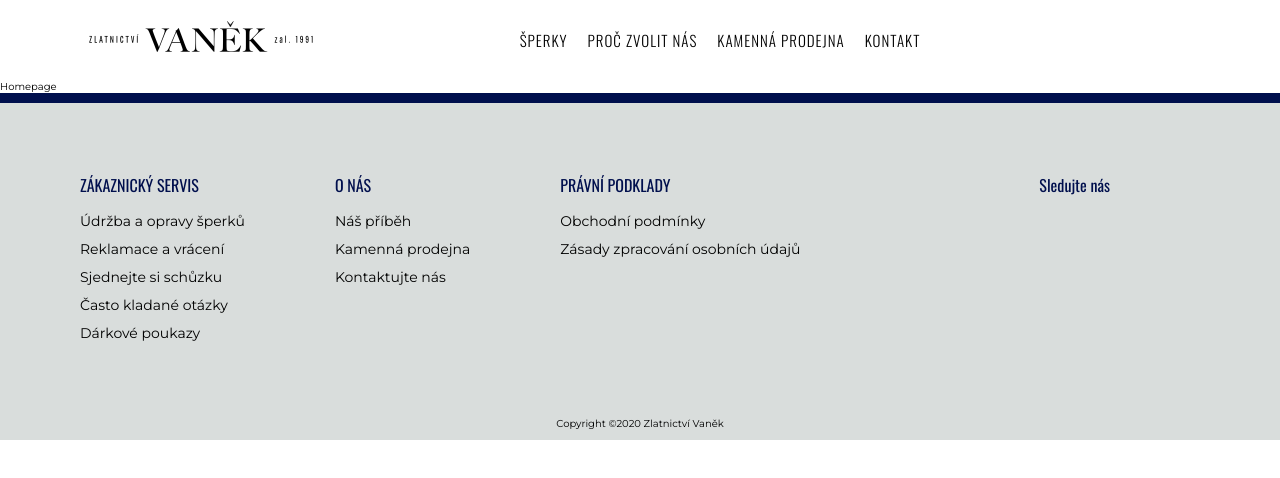
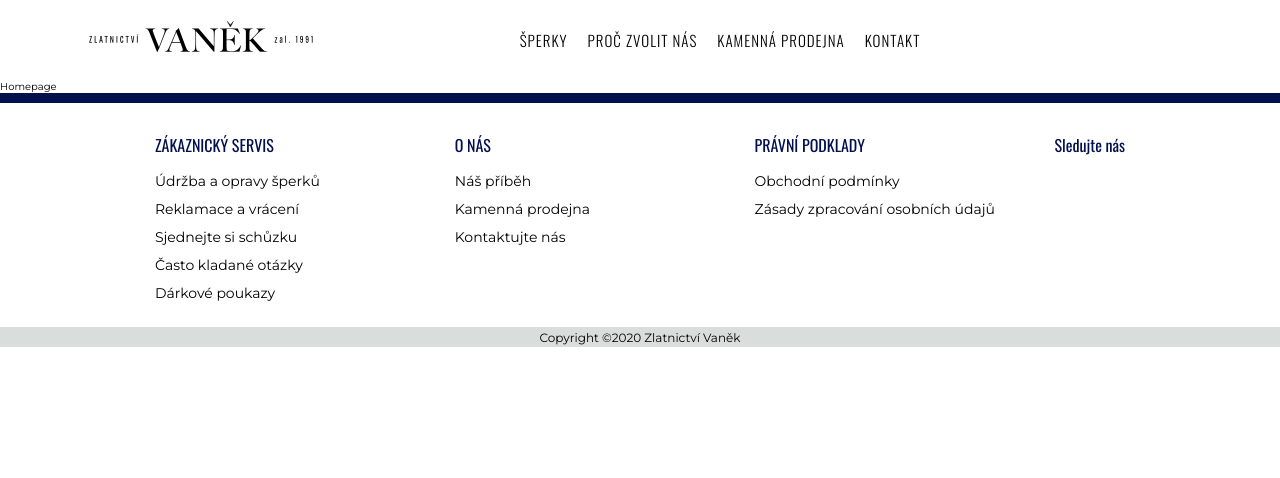
Before and after one commit to Vanevo00/MERNShop, a Next.js app in the folder client/: page / in a window 1280 px wide. Shown: the top 478 px of the page. Built offline with nearby package versions, Linux system fonts and the light colour scheme.

Commit message:
feat: add grid to footer

```diff
--- a/client/components/layout/Footer.tsx
+++ b/client/components/layout/Footer.tsx
@@ -5,30 +5,40 @@ import { MaxWidthContainer } from '../atoms/MaxWidthContainer'
 
 const FooterContainer = styled.footer`
   width: 100%;
-  background-color: #D9DDDC;
+  font-size: 14px;
+  display: grid;
+  grid-template-columns: 1fr 2fr 2fr 2fr auto 1fr;
+  grid-template-rows: 1rem auto 2rem;
+  grid-gap: 1rem;
+  grid-template-areas:
+    's s s s s s'
+    '. a b c d .'
+    'e e e e e e';
   `
 
+
 const Stripe = styled.div`
-  width: 100%;
-  height: 1rem;
+  grid-area: s;
+  grid-column: 1 / -1;
   background-color: ${props => props.theme.colors.main};
 `
 
-const FooterMaxWidthContainer = styled(MaxWidthContainer)`
-  display: flex;
-  justify-content: space-between;
-  position: relative;
-  min-height: 160px;
-  padding: 3rem 8rem;
-  font-size: 14px;
+const ColumnA = styled.div`
+  padding: 1rem 0;
+  grid-area: a;
 `
-const MainColumn = styled.div`
-  display: flex;
-  justify-content: space-between;
+const ColumnB = styled.div`
+  padding: 1rem 0;
+  grid-area: b;
 `
-
-const Column = styled.div`
-  padding: 3rem 9rem 3rem 0;
+const ColumnC = styled.div`
+  padding: 1rem 0;
+  grid-area: c;
+`
+const ColumnD = styled.div`
+  padding: 1rem 0;
+  grid-area: d;
+  justify-self: end;
 `
 
 const HeadColumn = styled.p`
@@ -39,8 +49,29 @@ const HeadColumn = styled.p`
 
 `
 
-const ColumnItem = styled.p`
+const ColumnItem = styled.a`
   padding: 5px 0;
+  display: flex;
+  flex-direction: column;
+  position: relative;
+
+  &:after{
+    content: '';
+    position: absolute;
+    width: 0; height: 2px;
+    display: block;
+    margin-top: 15px;
+    right: 0;
+    background: ${props => props.theme.colors.mainFontColor};
+    transition: width .2s ease;
+    -webkit-transition: width .2s ease;
+  }
+
+  &:hover:after{
+    width: 50%;
+    left: 0;
+    background: ${props => props.theme.colors.mainFontColor};
+  }
 `
 
 const SquareButtonContainer = styled.div`
@@ -61,51 +92,48 @@ const SquareButton = styled.a`
 `
 
 const EndStripe = styled.div`
-  width: 100%;
-  display: flex;
+  grid-area: e;
+  grid-column: 1 / -1;
+  display: grid;
   justify-content: center;
-  padding: 1rem 0;
+  align-items: center;
+  background-color: #D9DDDC;
 `
 
 const Copyright = styled.p`
+  font-size: 12px;
 `
 
 const Footer = () => {
   return (
     <FooterContainer>
       <Stripe></Stripe>
-      <FooterMaxWidthContainer>
-        <MainColumn>
-          <Column>
+      <ColumnA>
         <HeadColumn>ZÁKAZNICKÝ SERVIS</HeadColumn>
-            <ColumnItem>Údržba a opravy šperků</ColumnItem>
-            <ColumnItem>Reklamace a vrácení</ColumnItem>
-            <ColumnItem>Sjednejte si schůzku</ColumnItem>
-            <ColumnItem>Často kladané otázky</ColumnItem>
-            <ColumnItem>Dárkové poukazy</ColumnItem>
-          </Column>
-          <Column>
+        <ColumnItem href='#'>Údržba a opravy šperků</ColumnItem>
+        <ColumnItem href='#'>Reklamace a vrácení</ColumnItem>
+        <ColumnItem href='#'>Sjednejte si schůzku</ColumnItem>
+        <ColumnItem href='#'>Často kladané otázky</ColumnItem>
+        <ColumnItem href='#'>Dárkové poukazy</ColumnItem>
+      </ColumnA>
+      <ColumnB>
         <HeadColumn>O NÁS</HeadColumn>
-            <ColumnItem>Náš příběh</ColumnItem>
-            <ColumnItem>Kamenná prodejna</ColumnItem>
-            <ColumnItem>Kontaktujte nás</ColumnItem>
-          </Column>
-          <Column>
+        <ColumnItem href='#'>Náš příběh</ColumnItem>
+        <ColumnItem href='#'>Kamenná prodejna</ColumnItem>
+        <ColumnItem href='#'>Kontaktujte nás</ColumnItem>
+      </ColumnB>
+      <ColumnC>
         <HeadColumn>PRÁVNÍ PODKLADY</HeadColumn>
-            <ColumnItem>Obchodní podmínky</ColumnItem>
-            <ColumnItem>Zásady zpracování osobních údajů</ColumnItem>
-          </Column>
-        </MainColumn>
-        <MainColumn>
-          <Column>
+        <ColumnItem href='#'>Obchodní podmínky</ColumnItem>
+        <ColumnItem href='#'>Zásady zpracování osobních údajů</ColumnItem>
+      </ColumnC>
+      <ColumnD>
         <HeadColumn>Sledujte nás</HeadColumn>
         <SquareButtonContainer>
           <SquareButton href='https://www.facebook.com/Zlatnictv%C3%AD-Van%C4%9Bk-zal-1991-393430250808811/' target='_blank'><Icon className='fab fa-facebook-f fa-2x'/></SquareButton>
           <SquareButton href='https://www.instagram.com/jewelry_vanek/' target='_blank'><Icon className='fab fa-instagram fa-2x'/></SquareButton>
         </SquareButtonContainer>
-          </Column>
-        </MainColumn>
-       </FooterMaxWidthContainer>
+      </ColumnD>
       <EndStripe>
         <Copyright>Copyright ©2020 Zlatnictví Vaněk</Copyright>
       </EndStripe>
```
Lines whose indentation alone changed are shown as unchanged.
